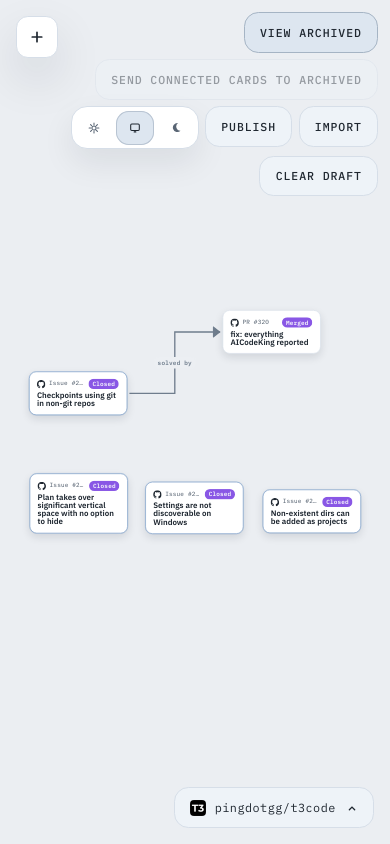
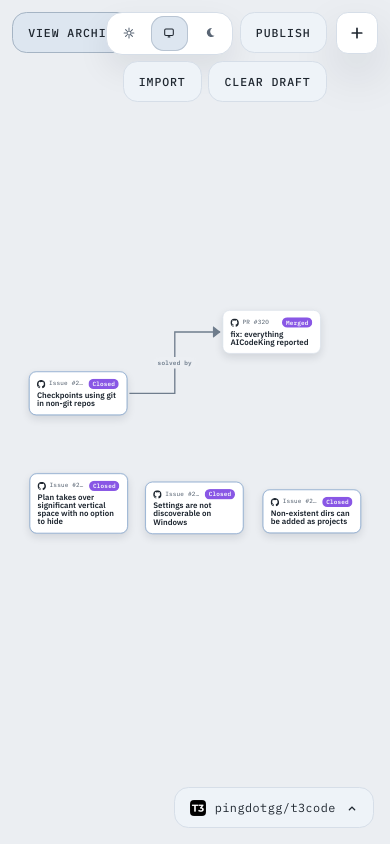
Before and after one commit to UtkarshUsername/PR-Navigator, a React (Vite) app: page / in a window 390 px wide. Built offline with nearby package versions, Linux system fonts and the light colour scheme.

Commit message:
Reposition board controls and show move action only on selection
- Move the view toggle into a new left action group and adjust HUD positioning
- Shift legend to bottom on mobile and keep add button at top-right
- Render the move-selected button only when nodes are selected in editor mode

```diff
--- a/src/App.css
+++ b/src/App.css
@@ -120,7 +120,7 @@
   position: absolute;
   z-index: 20;
   left: 1rem;
-  top: 1rem;
+  bottom: 1rem;
   display: inline-flex;
   align-items: center;
   gap: 0.65rem;
@@ -157,7 +157,7 @@
   position: absolute;
   z-index: 20;
   top: 1rem;
-  left: 1rem;
+  right: 1rem;
   width: 2.6rem;
   height: 2.6rem;
   border: 1px solid var(--panel-border);
@@ -187,17 +187,31 @@
   background: var(--panel-bg-alt);
 }
 
+.board-actions-left,
 .board-actions-right {
   position: absolute;
   z-index: 20;
   top: 1rem;
-  right: 1rem;
   display: flex;
   flex-wrap: wrap;
-  justify-content: flex-end;
   align-items: flex-start;
   gap: 0.5rem;
+}
+
+.board-actions-left {
+  left: 1rem;
   max-width: calc(100% - 5rem);
+}
+
+.board-actions-right {
+  right: 1rem;
+  justify-content: flex-end;
+  max-width: calc(100% - 5rem);
+}
+
+.board-stage--editor .board-actions-right {
+  right: 4.2rem;
+  max-width: calc(100% - 8.5rem);
 }
 
 .hud-button,
@@ -803,11 +817,25 @@ button.repo-selector__option:hover,
 }
 
 @media (max-width: 640px) {
+  .board-actions-left,
   .board-actions-right {
     top: 0.75rem;
+    gap: 0.4rem;
+  }
+
+  .board-actions-left {
+    left: 0.75rem;
+    max-width: calc(100% - 4.35rem);
+  }
+
+  .board-actions-right {
     right: 0.75rem;
-    gap: 0.4rem;
     max-width: calc(100% - 4.35rem);
+  }
+
+  .board-stage--editor .board-actions-right {
+    right: 3.95rem;
+    max-width: calc(100% - 7.8rem);
   }
 
   .selection-panel {
@@ -820,8 +848,13 @@ button.repo-selector__option:hover,
   .viewer-legend {
     left: 0.75rem;
     right: 0.75rem;
-    top: 3.85rem;
+    bottom: 0.75rem;
     max-width: none;
+  }
+
+  .fab-add {
+    top: 0.75rem;
+    right: 0.75rem;
   }
 
   .nav-node__surface {
--- a/src/App.tsx
+++ b/src/App.tsx
@@ -712,6 +712,16 @@ function App() {
           />
         </div>
 
+        <div className="board-actions-left">
+          <button
+            className="hud-button hud-button--primary"
+            type="button"
+            onClick={() => navigateToBoardView(isArchivedView ? 'current' : 'archived')}
+          >
+            {isArchivedView ? 'View current' : 'View archived'}
+          </button>
+        </div>
+
         {isEditor ? (
           <button
             className="fab-add"
@@ -726,19 +736,11 @@ function App() {
         ) : null}
 
         <div className="board-actions-right">
-          <button
-            className="hud-button hud-button--primary"
-            type="button"
-            onClick={() => navigateToBoardView(isArchivedView ? 'current' : 'archived')}
-          >
-            {isArchivedView ? 'View current' : 'View archived'}
-          </button>
-          {isEditor ? (
+          {isEditor && selectedNodeIds.length > 0 ? (
             <button
               className="hud-button"
               type="button"
               onClick={() => handleMoveSelectedNodes(isArchivedView ? 'current' : 'archived')}
-              disabled={selectedNodeIds.length === 0}
             >
               {getMoveSelectionLabel(isArchivedView, selectedNodeIds.length)}
             </button>
```
